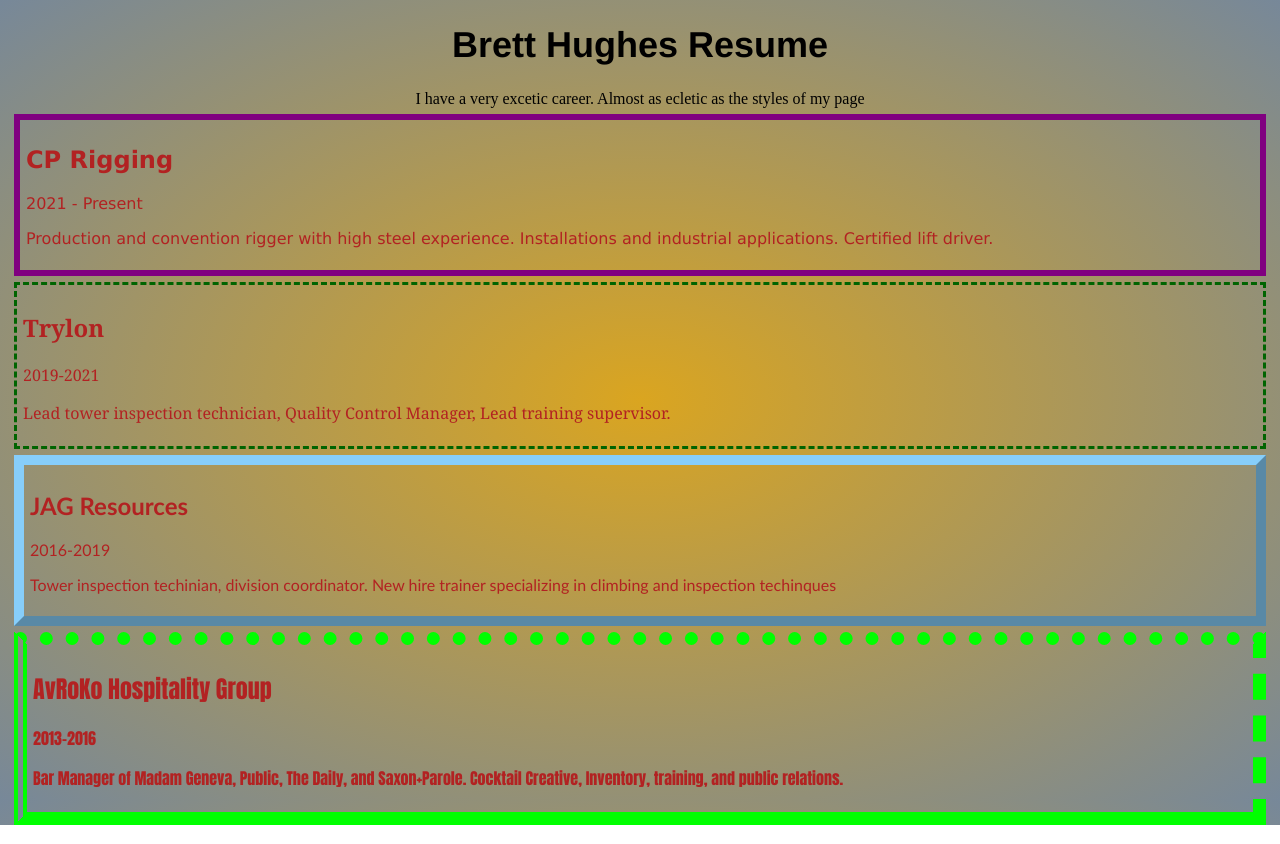
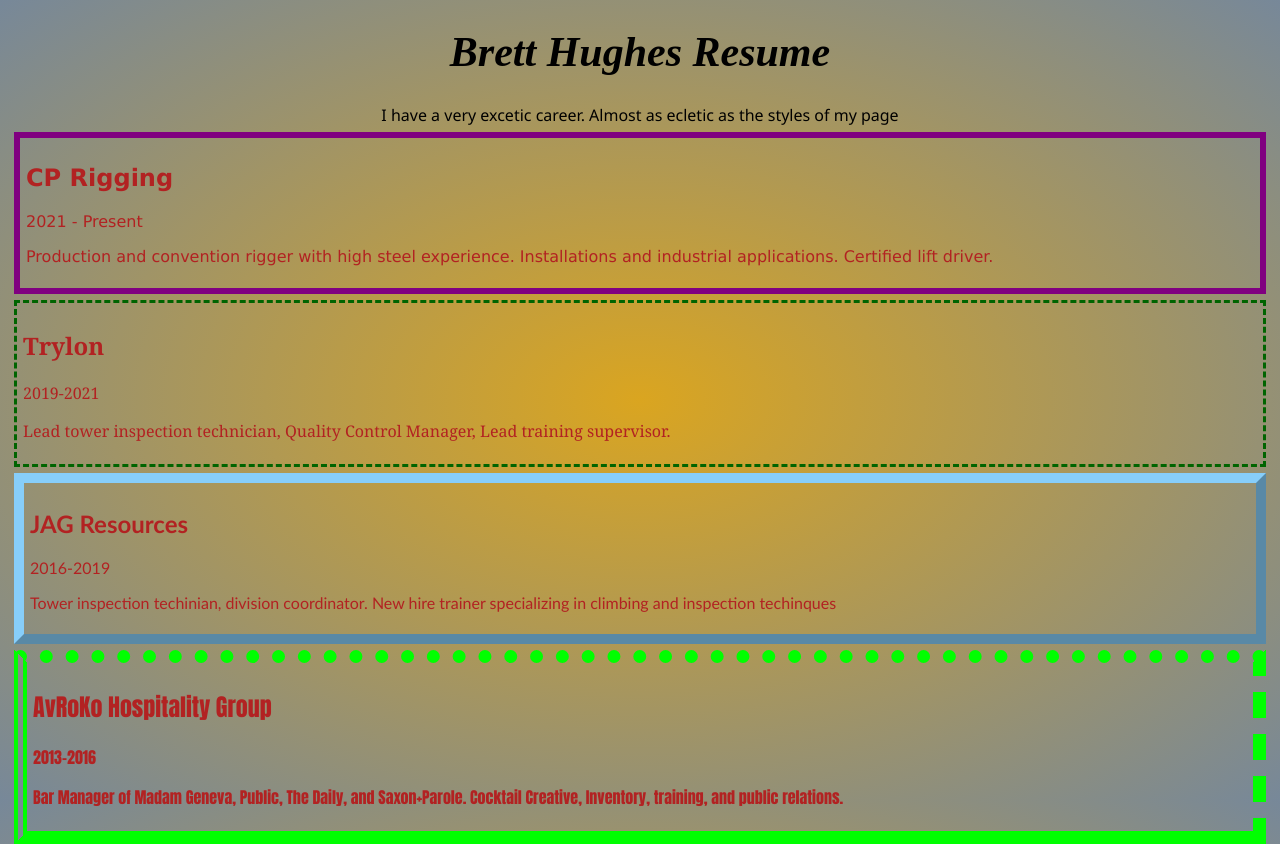
Before and after one commit to TwoFivinClimber/LAB-HTML-Resume, a plain HTML site: page index.html in a window 1280 px wide. Drawn offline with Linux system fonts and the light colour scheme.

Commit message:
added some more styling

```diff
--- a/main.css
+++ b/main.css
@@ -6,13 +6,14 @@ body{
 }
 
 h1{
-  font-size: 36px;
-  font-family: 'Franklin Gothic Medium', 'Arial Narrow', Arial, sans-serif;
+  font-size: 42px;
+  font-style: oblique ;
   text-align: center;
 }
 span{
   display: block;
   text-align: center;
+  font-family: 'Segoe UI', Tahoma, Geneva, Verdana, sans-serif;
 }
 h2{
   display: flex;
```
